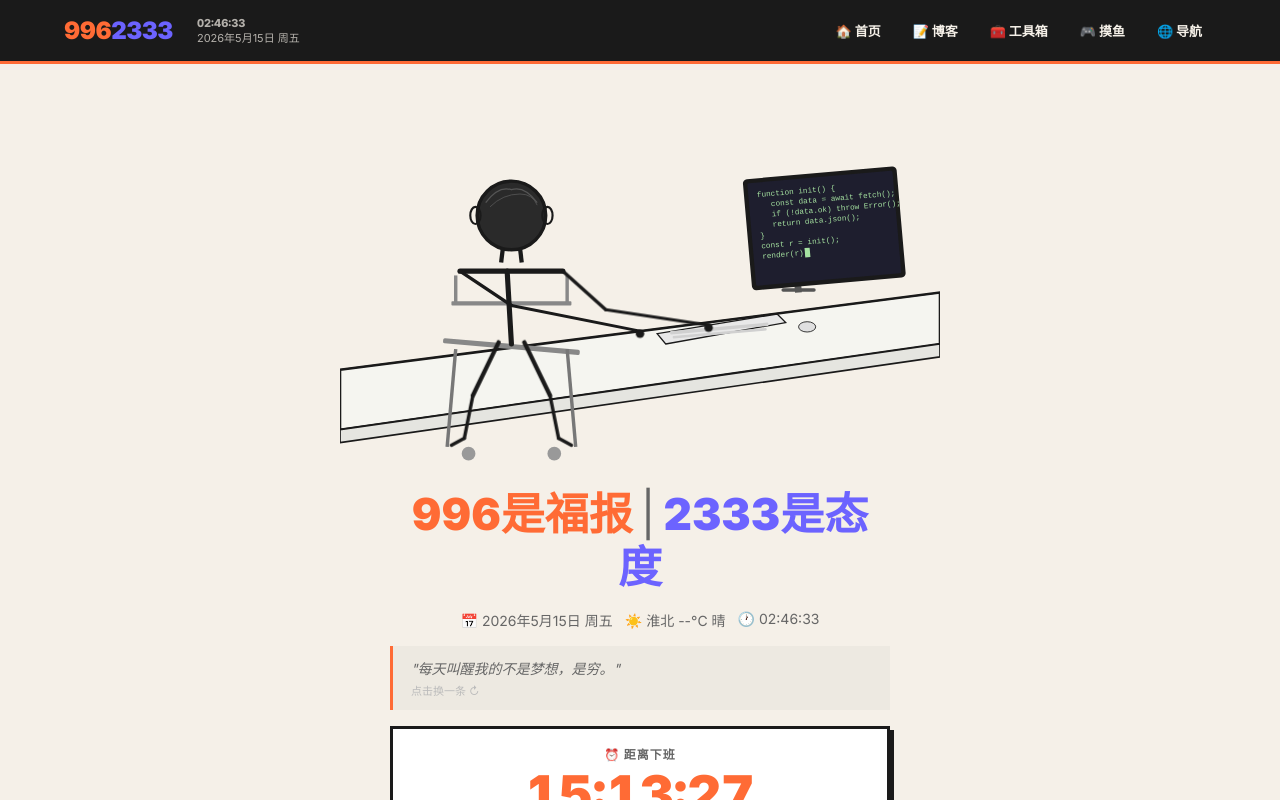
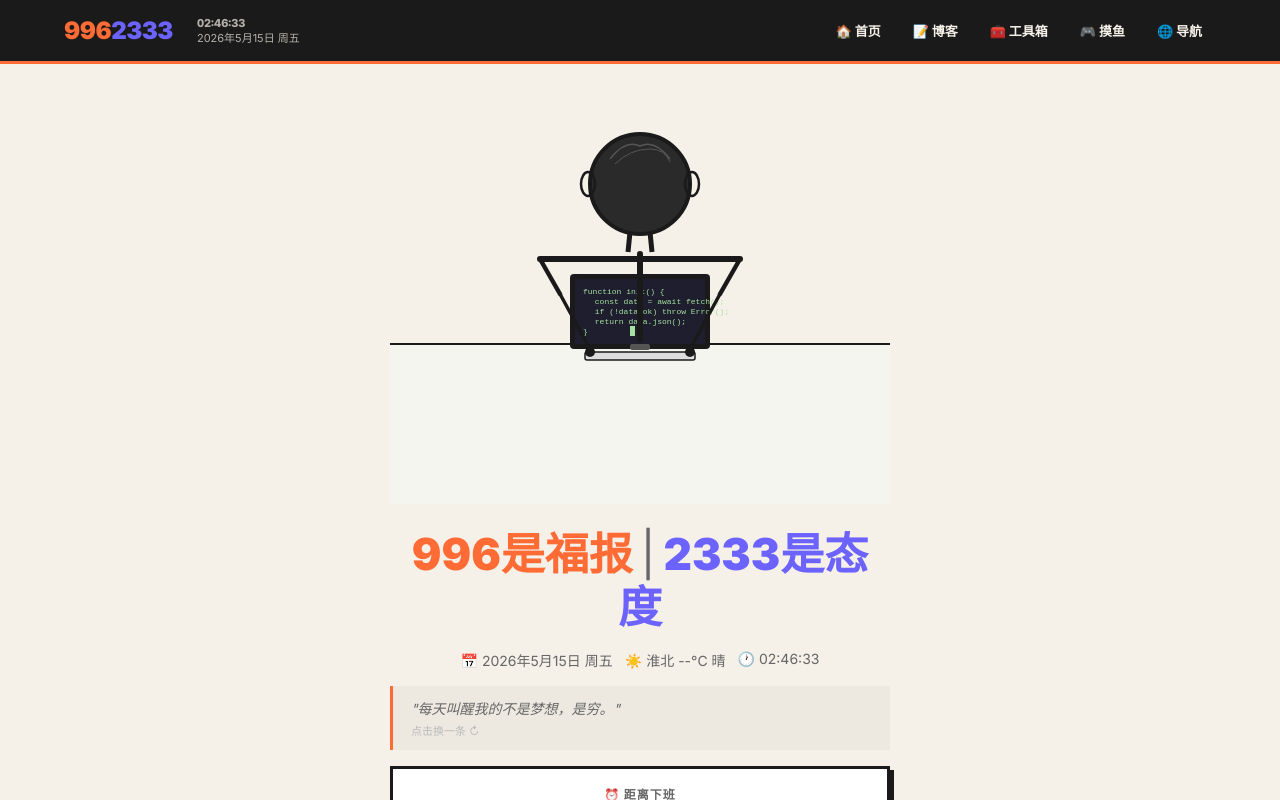
Before and after one commit to sikuai2333/sikuai2333.github.io, a Vue app: page / in a window 1280 px wide. Shown: the top 800 px of the page. Built offline with nearby package versions, Linux system fonts and the light colour scheme; no server answers.

Commit message:
Hero: restore back-view stickman, arms to keyboard, 502 slam

```diff
--- a/src/components/HeroSection.vue
+++ b/src/components/HeroSection.vue
@@ -28,125 +28,80 @@ onUnmounted(() => clearInterval(errorTimer))
 <template>
   <section class="hero">
     <div class="hero-art">
-      <svg viewBox="0 0 700 420" class="desk-svg" preserveAspectRatio="xMidYMid meet">
+      <svg viewBox="0 0 500 400" class="desk-svg" preserveAspectRatio="xMidYMid meet">
 
-        <!-- ========================================= -->
-        <!-- 45° 侧后方视角：                         -->
-        <!-- 近景左下 = 火柴人大背影                   -->
-        <!-- 远景右上 = 桌面+显示器+键盘               -->
-        <!-- 火柴人占画面 ~60%，屏幕小且远             -->
-        <!-- ========================================= -->
+        <!-- 背景桌子（横线，远景） -->
+        <rect x="0" y="240" width="500" height="160" fill="#f5f5f0" stroke="none"/>
+        <line x1="0" y1="240" x2="500" y2="240" stroke="#1a1a1a" stroke-width="2"/>
 
-        <!-- === 桌面（透视平行四边形，近大远小） === -->
-        <!-- 桌面从左下延伸到右上 -->
-        <polygon points="0,380 700,280 700,220 0,310" fill="#f5f5f0" stroke="#1a1a1a" stroke-width="3"/>
-        <!-- 桌面厚度（近侧） -->
-        <polygon points="0,380 700,280 700,295 0,395" fill="#e5e5e0" stroke="#1a1a1a" stroke-width="2"/>
-
-        <!-- 桌面远端边缘 -->
-        <line x1="0" y1="310" x2="700" y2="220" stroke="#1a1a1a" stroke-width="1.5"/>
-
-        <!-- === 显示器（在桌面远端，右上角区域） === -->
+        <!-- 显示器（在火柴人手臂之间，较小） -->
+        <rect x="180" y="170" width="140" height="75" rx="4" fill="#1a1a1a"/>
+        <rect x="185" y="175" width="130" height="65" rx="2" :fill="showError ? '#c0392b' : '#1e1e2e'" class="screen-bg"/>
         <!-- 支架 -->
-        <rect x="530" y="200" width="8" height="20" fill="#555" transform="rotate(-5, 534, 210)"/>
-        <rect x="515" y="215" width="40" height="4" rx="2" fill="#555"/>
-        <!-- 屏幕外框 -->
-        <rect x="475" y="80" width="180" height="130" rx="5" fill="#1a1a1a" transform="rotate(-5, 565, 145)"/>
-        <!-- 屏幕内容 -->
-        <rect x="480" y="85" width="170" height="120" rx="2" :fill="showError ? '#c0392b' : '#1e1e2e'" transform="rotate(-5, 565, 145)" class="screen-bg"/>
+        <rect x="240" y="240" width="20" height="6" rx="2" fill="#555"/>
 
         <!-- 正常：代码 -->
-        <g v-if="!showError" transform="rotate(-5, 565, 145)">
-          <text font-family="'Courier New',monospace" font-size="9" fill="#a6e3a1">
-            <tspan x="490" y="102">function init() {</tspan>
-            <tspan x="500" y="114">  const data = await fetch();</tspan>
-            <tspan x="500" y="126">  if (!data.ok) throw Error();</tspan>
-            <tspan x="500" y="138">  return data.json();</tspan>
-            <tspan x="490" y="150">}</tspan>
-            <tspan x="490" y="162">const r = init();</tspan>
-            <tspan x="490" y="174">render(r);</tspan>
+        <g v-if="!showError">
+          <text font-family="'Courier New',monospace" font-size="8" fill="#a6e3a1">
+            <tspan x="193" y="190">function init() {</tspan>
+            <tspan x="200" y="200">  const data = await fetch();</tspan>
+            <tspan x="200" y="210">  if (!data.ok) throw Error();</tspan>
+            <tspan x="200" y="220">  return data.json();</tspan>
+            <tspan x="193" y="230">}</tspan>
           </text>
-          <rect x="540" y="166" width="6" height="11" fill="#a6e3a1" class="cursor"/>
+          <rect x="240" y="222" width="5" height="10" fill="#a6e3a1" class="cursor"/>
         </g>
 
         <!-- 错误：红屏 -->
-        <g v-if="showError" class="red-flash" transform="rotate(-5, 565, 145)">
-          <text x="565" y="135" text-anchor="middle" fill="white" font-size="36" font-weight="900" font-family="'Courier New',monospace">502</text>
-          <text x="565" y="160" text-anchor="middle" fill="rgba(255,255,255,0.85)" font-size="12" font-weight="700" font-family="'Courier New',monospace">BAD GATEWAY</text>
-          <text x="565" y="185" text-anchor="middle" fill="rgba(255,255,255,0.5)" font-size="22">😵</text>
+        <g v-if="showError" class="red-flash">
+          <text x="250" y="205" text-anchor="middle" fill="white" font-size="28" font-weight="900" font-family="'Courier New',monospace">502</text>
+          <text x="250" y="225" text-anchor="middle" fill="rgba(255,255,255,0.8)" font-size="10" font-weight="700" font-family="'Courier New',monospace">BAD GATEWAY</text>
+          <text x="250" y="237" text-anchor="middle" fill="rgba(255,255,255,0.5)" font-size="16">😵</text>
         </g>
 
-        <!-- === 键盘（桌面上，显示器前方） === -->
-        <polygon points="380,280 520,255 510,245 370,268" fill="#e8e8e8" stroke="#1a1a1a" stroke-width="1.5"/>
-        <rect x="385" y="260" width="115" height="4" rx="1" fill="#d0d0d0" transform="rotate(-5, 442, 262)"/>
-        <rect x="388" y="266" width="110" height="3" rx="1" fill="#d0d0d0" transform="rotate(-5, 443, 268)"/>
+        <!-- 键盘（显示器下方） -->
+        <rect x="195" y="248" width="110" height="8" rx="2" fill="#e0e0e0" stroke="#1a1a1a" stroke-width="1.5"/>
+        <line x1="200" y1="250" x2="300" y2="250" stroke="#ccc" stroke-width="0.5"/>
+        <line x1="200" y1="253" x2="300" y2="253" stroke="#ccc" stroke-width="0.5"/>
 
-        <!-- 鼠标 -->
-        <ellipse cx="545" cy="260" rx="10" ry="6" fill="#e0e0e0" stroke="#1a1a1a" stroke-width="1"/>
+        <!-- === 火柴人巨大背影（占60%画面） === -->
 
-        <!-- ============================================= -->
-        <!-- === 火柴人巨大背影（左下，占60%画面） === -->
-        <!-- ============================================= -->
+        <!-- 后背（从下往上） -->
+        <line x1="250" y1="235" x2="250" y2="150" stroke="#1a1a1a" stroke-width="6" stroke-linecap="round"/>
 
-        <!-- 椅子（在火柴人后面，先画） -->
-        <rect x="120" y="280" width="160" height="6" rx="2" fill="#888" transform="rotate(5, 200, 283)"/>
-        <line x1="135" y1="286" x2="125" y2="400" stroke="#777" stroke-width="4"/>
-        <line x1="265" y1="286" x2="275" y2="400" stroke="#777" stroke-width="4"/>
-        <!-- 椅背 -->
-        <rect x="130" y="230" width="140" height="5" rx="1" fill="#888"/>
-        <line x1="135" y1="200" x2="135" y2="234" stroke="#888" stroke-width="4"/>
-        <line x1="265" y1="200" x2="265" y2="234" stroke="#888" stroke-width="4"/>
-        <!-- 椅轮 -->
-        <circle cx="150" cy="408" r="8" fill="#999"/>
-        <circle cx="250" cy="408" r="8" fill="#999"/>
+        <!-- 肩膀（宽） -->
+        <line x1="150" y1="155" x2="350" y2="155" stroke="#1a1a1a" stroke-width="6" stroke-linecap="round"/>
 
-        <!-- 后背（从椅子到肩膀，粗线） -->
-        <line x1="200" y1="280" x2="195" y2="195" stroke="#1a1a1a" stroke-width="6" stroke-linecap="round"/>
-
-        <!-- 头（后脑勺，巨大圆） -->
-        <circle cx="200" cy="130" r="40" fill="#2a2a2a" stroke="#1a1a1a" stroke-width="4"/>
-        <!-- 头发纹理 -->
-        <path d="M170,115 Q185,95 200,100 Q215,95 230,115" fill="none" stroke="#555" stroke-width="1.5"/>
-        <path d="M175,120 Q190,105 210,105 Q225,105 230,118" fill="none" stroke="#555" stroke-width="1"/>
+        <!-- 头（后脑勺，巨大） -->
+        <circle cx="250" cy="80" r="50" fill="#2a2a2a" stroke="#1a1a1a" stroke-width="4"/>
+        <!-- 头发旋涡 -->
+        <path d="M220,55 Q235,35 250,42 Q265,35 280,55" fill="none" stroke="#555" stroke-width="1.5"/>
+        <path d="M225,60 Q240,45 260,45 Q275,45 280,58" fill="none" stroke="#555" stroke-width="1"/>
         <!-- 耳朵 -->
-        <ellipse cx="158" cy="130" rx="6" ry="10" fill="none" stroke="#1a1a1a" stroke-width="2.5"/>
-        <ellipse cx="242" cy="130" rx="6" ry="10" fill="none" stroke="#1a1a1a" stroke-width="2.5"/>
+        <ellipse cx="198" cy="80" rx="7" ry="12" fill="none" stroke="#1a1a1a" stroke-width="2.5"/>
+        <ellipse cx="302" cy="80" rx="7" ry="12" fill="none" stroke="#1a1a1a" stroke-width="2.5"/>
 
         <!-- 脖子 -->
-        <line x1="190" y1="168" x2="188" y2="185" stroke="#1a1a1a" stroke-width="5"/>
-        <line x1="210" y1="168" x2="212" y2="185" stroke="#1a1a1a" stroke-width="5"/>
+        <line x1="240" y1="128" x2="238" y2="148" stroke="#1a1a1a" stroke-width="5"/>
+        <line x1="260" y1="128" x2="262" y2="148" stroke="#1a1a1a" stroke-width="5"/>
 
-        <!-- 肩膀（宽） -->
-        <line x1="140" y1="195" x2="260" y2="195" stroke="#1a1a1a" stroke-width="6" stroke-linecap="round"/>
+        <!-- 左臂：从左肩到键盘左侧 -->
+        <line x1="150" y1="155" x2="170" y2="190" stroke="#1a1a1a" stroke-width="4.5" stroke-linecap="round"/>
+        <line x1="170" y1="190" x2="200" y2="245" stroke="#1a1a1a" stroke-width="3.5" stroke-linecap="round"/>
+        <circle cx="200" cy="245" r="5" fill="#1a1a1a" class="hand-left" :class="{ typing: !showError }"/>
 
-        <!-- 左臂：伸向键盘 -->
-        <line x1="140" y1="195" x2="200" y2="235" stroke="#1a1a1a" stroke-width="4" stroke-linecap="round"/>
-        <line x1="200" y1="235" x2="350" y2="265" stroke="#1a1a1a" stroke-width="3.5" stroke-linecap="round"/>
-        <circle cx="350" cy="265" r="5" fill="#1a1a1a" class="hand-left" :class="{ typing: !showError }"/>
-
-        <!-- 右臂：伸向键盘 -->
-        <line x1="260" y1="195" x2="310" y2="240" stroke="#1a1a1a" stroke-width="4" stroke-linecap="round"/>
-        <line x1="310" y1="240" x2="430" y2="258" stroke="#1a1a1a" stroke-width="3.5" stroke-linecap="round"
-              :class="{ 'arm-slam': showError }"/>
-        <circle cx="430" cy="258" r="5" fill="#1a1a1a" class="hand-right"
+        <!-- 右臂：从右肩到键盘右侧 -->
+        <line x1="350" y1="155" x2="330" y2="190" stroke="#1a1a1a" stroke-width="4.5" stroke-linecap="round"/>
+        <line x1="330" y1="190" x2="300" y2="245" stroke="#1a1a1a" stroke-width="3.5" stroke-linecap="round"/>
+        <circle cx="300" cy="245" r="5" fill="#1a1a1a" class="hand-right"
                 :class="{ typing: !showError, slam: showError }"/>
 
         <!-- 砸桌震波 -->
         <g v-if="showError" class="slam-effect">
-          <line x1="425" y1="255" x2="415" y2="245" stroke="#1a1a1a" stroke-width="2" opacity="0.5"/>
-          <line x1="430" y1="252" x2="430" y2="240" stroke="#1a1a1a" stroke-width="2" opacity="0.5"/>
-          <line x1="435" y1="255" x2="445" y2="245" stroke="#1a1a1a" stroke-width="2" opacity="0.5"/>
+          <line x1="293" y1="242" x2="285" y2="232" stroke="#1a1a1a" stroke-width="2" opacity="0.5"/>
+          <line x1="300" y1="240" x2="300" y2="228" stroke="#1a1a1a" stroke-width="2" opacity="0.5"/>
+          <line x1="307" y1="242" x2="315" y2="232" stroke="#1a1a1a" stroke-width="2" opacity="0.5"/>
         </g>
-
-        <!-- 大腿（坐在椅子上） -->
-        <line x1="185" y1="278" x2="155" y2="340" stroke="#1a1a1a" stroke-width="5" stroke-linecap="round"/>
-        <line x1="215" y1="278" x2="245" y2="340" stroke="#1a1a1a" stroke-width="5" stroke-linecap="round"/>
-        <!-- 小腿 -->
-        <line x1="155" y1="340" x2="145" y2="390" stroke="#1a1a1a" stroke-width="4" stroke-linecap="round"/>
-        <line x1="245" y1="340" x2="255" y2="390" stroke="#1a1a1a" stroke-width="4" stroke-linecap="round"/>
-        <!-- 脚 -->
-        <line x1="145" y1="390" x2="130" y2="398" stroke="#1a1a1a" stroke-width="4" stroke-linecap="round"/>
-        <line x1="255" y1="390" x2="270" y2="398" stroke="#1a1a1a" stroke-width="4" stroke-linecap="round"/>
 
       </svg>
     </div>
@@ -177,25 +132,22 @@ onUnmounted(() => clearInterval(errorTimer))
 </template>
 
 <style scoped>
-.hero { padding: 40px 24px 32px; max-width: 700px; margin: 0 auto; display: flex; flex-direction: column; align-items: center; gap: 20px; }
-.hero-art { width: 100%; max-width: 600px; }
+.hero { padding: 40px 24px 32px; max-width: 600px; margin: 0 auto; display: flex; flex-direction: column; align-items: center; gap: 20px; }
+.hero-art { width: 100%; max-width: 500px; }
 .desk-svg { width: 100%; height: auto; }
 .screen-bg { transition: fill 0.4s ease; }
-
 .code-scroll { animation: scrollUp 5s linear infinite; }
-@keyframes scrollUp { 0%{transform:translateY(0)} 75%{transform:translateY(-25px)} 100%{transform:translateY(-25px)} }
+@keyframes scrollUp { 0%{transform:translateY(0)} 75%{transform:translateY(-20px)} 100%{transform:translateY(-20px)} }
 .cursor { animation: blink 0.7s step-end infinite; }
 @keyframes blink { 0%,100%{opacity:1} 50%{opacity:0} }
 .red-flash { animation: flashIn 0.3s; }
 @keyframes flashIn { 0%{opacity:0} 100%{opacity:1} }
-
 .typing { animation: typeMove 0.2s ease-in-out infinite alternate; }
 @keyframes typeMove { 0%{transform:translateY(0)} 100%{transform:translateY(3px)} }
 .slam { animation: slamDown 0.3s cubic-bezier(0.68,-0.55,0.27,1.55); }
 @keyframes slamDown { 0%{transform:translateY(-15px)} 100%{transform:translateY(8px)} }
 .slam-effect { animation: slamWave 0.4s ease-out; }
 @keyframes slamWave { 0%{opacity:0;transform:scale(0.5)} 50%{opacity:1;transform:scale(1.2)} 100%{opacity:0;transform:scale(1.5)} }
-
 .hero-text { text-align: center; width: 100%; max-width: 500px; display: flex; flex-direction: column; align-items: center; gap: 16px; }
 .hero-slogan { font-size: clamp(26px,5vw,44px); font-weight: 900; line-height: 1.2; }
 .slogan-main { color: var(--accent); }
```
